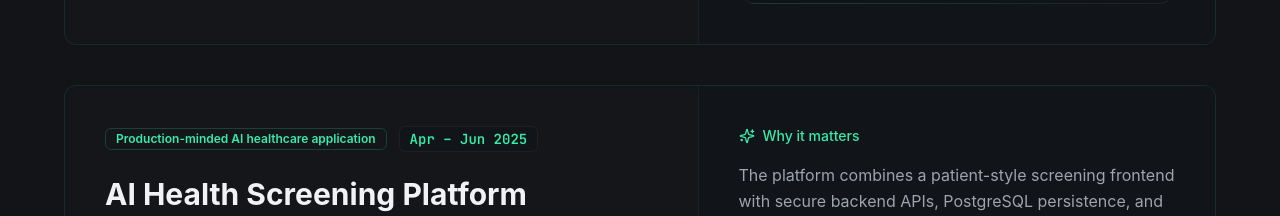
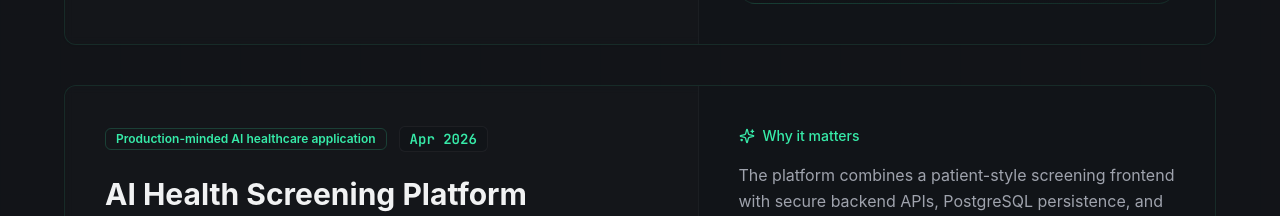
Before and after one commit to Ishubhammohole/portfolio, a React (Vite) app: page / in a window 1280 px wide. Shown: the part 6820-7036 px from the top of the page. Built offline with nearby package versions, Linux system fonts and the light colour scheme.

Commit message:
Fix AI health project timeframe

```diff
--- a/src/content/profile.ts
+++ b/src/content/profile.ts
@@ -412,7 +412,7 @@ export const profile = {
       {
         title: "AI Health Screening Platform",
         slug: "ai-health-screening",
-        timeframe: "Apr – Jun 2025",
+        timeframe: "Apr 2026",
         summary: "Full-stack AI-powered healthcare screening application with secure backend APIs, ML-based prediction workflows, and production deployment.",
         role: "Full-stack AI platform project",
         highlight: "Production-minded AI healthcare application",
```
